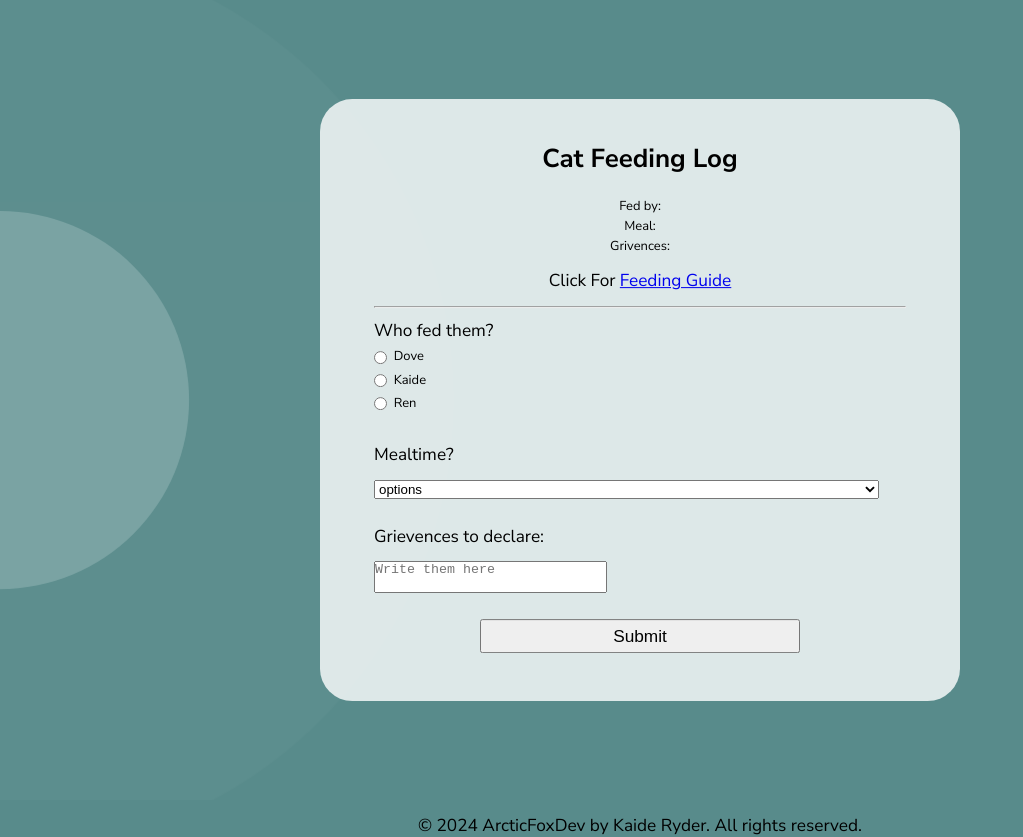
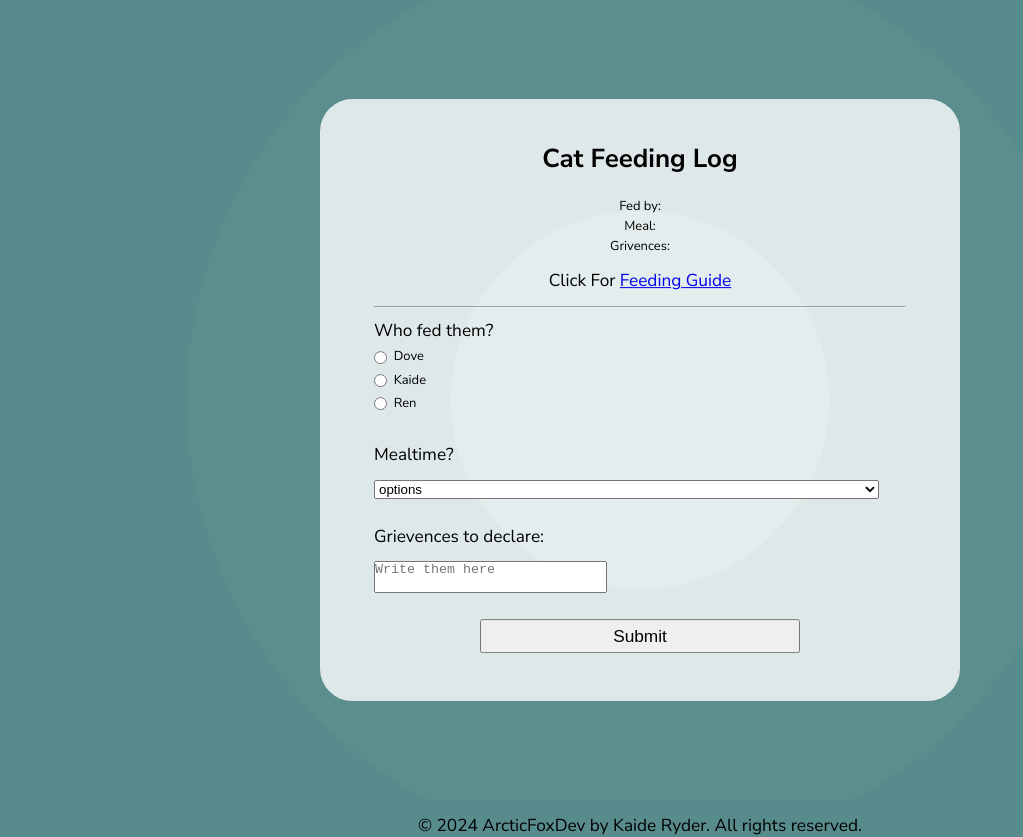
Before and after one commit to BraveLilFox/Roomates, a plain HTML site: page index.html in a window 1280 px wide. Shown: the whole page, without its empty margins (0-1023 px from the left). Drawn offline with Linux system fonts and the light colour scheme.

Commit message:
Update main.css

```diff
--- a/main.css
+++ b/main.css
@@ -152,7 +152,7 @@ hr{
     content: ' ';
     position: absolute;
     top: 50%;
-    left: 50;
+    left: 50%;
     width: 100px;
     height: 100px;
     border-radius: 50%;
```
